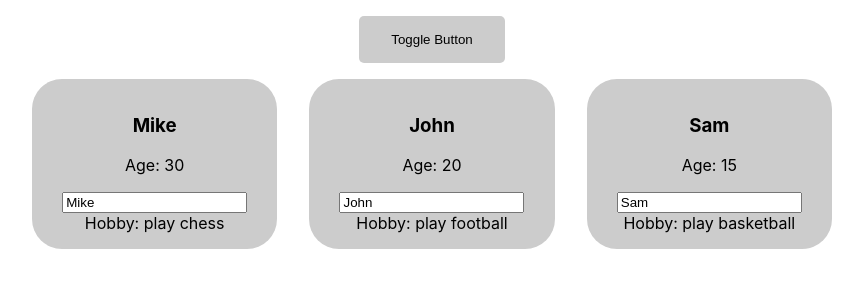
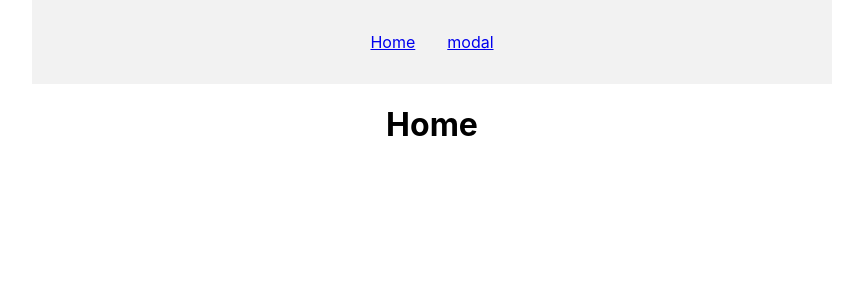
Before and after one commit to whoami2423/react-project, a React (Create React App) app: page / in a window 1280 px wide. Shown: the top 300 px of the page, without its empty margins (208-1071 px from the left). Built offline with nearby package versions, Linux system fonts and the light colour scheme.

Commit message:
add router

```diff
--- a/package.json
+++ b/package.json
@@ -8,6 +8,7 @@
     "@testing-library/user-event": "^13.5.0",
     "react": "^17.0.2",
     "react-dom": "^17.0.2",
+    "react-router-dom": "^6.2.1",
     "react-scripts": "5.0.0",
     "web-vitals": "^2.1.4"
   },
--- a/src/App.css
+++ b/src/App.css
@@ -8,14 +8,11 @@
   grid-template-columns: repeat(3, 1fr);
   gap: 2rem;
 }
-.btn {
-  display: inline-block;
-  padding: 1rem 2rem;
-  background: #ccc;
-  border: unset;
-  border-radius: 5px;
+.header {
+  padding: 2rem;
+  background: #f2f2f2;
+  margin-bottom: 1rem;
 }
-.btn--danger {
-  background: red;
-  color: white;
+.nav__link {
+  margin: 0 1rem;
 }
--- a/src/App.js
+++ b/src/App.js
@@ -1,7 +1,12 @@
 import {useState} from 'react';
 import './App.css';
+import Counter from './components/Counter/Counter';
+import Layout from './components/Layout/Layout';
+import People from './components/People/People';
 
-import Person from './components/Person/Person';
+import ToggleButton from './components/ToggleButton/ToggleButton';
+
+import {Routes, Route, BrowserRouter} from 'react-router-dom';
 
 function App() {
   const [users, setUsers] = useState([
@@ -24,7 +29,6 @@ function App() {
       })
     );
 
-
   };
 
   const increaseAge = (index) => {
@@ -37,40 +41,38 @@ function App() {
     })
   };
 
-  const buttonStyle = { margin: "1rem 0" };
+  const deletePerson = (id) => {
 
-  const btnClasses = ['btn'];
+    setUsers(
+      users.filter(user => user.id !== id)
+    );
 
-  if (!isShow) {
-    btnClasses.push('btn--danger');
-  }
+  };
 
   return (
     <div className="App">
-      <button
-        className={btnClasses.join(' ')}
-        style={buttonStyle}
-        onClick={() => setIsShow(!isShow)}
-      >
-        Toggle Button
-      </button>
-      {isShow ? (
-        <div className="people">
-          {users.map((user, index) => {
-            return (
-              <Person
-                key={user.id}
-                name={user.name}
-                age={user.age}
-                increase={() => increaseAge(index)}
-                change={(event) => changeName(event, user.id)}
-              >
-                Hobby: {user.hobby}
-              </Person>
-            );
-          })}
-        </div>
-      ) : null}
+        <BrowserRouter>
+          <Layout>
+              <Routes>
+                <Route path="/modal" element={<h1>Modal will be here</h1>} />
+                <Route path="/" element={<h1>Home</h1>} />
+
+                {/* <Route path="/">
+                  <ToggleButton isShow={isShow} setIsShow={setIsShow} />
+                  <Counter data={users} />
+
+                  {isShow ? (
+                    <People
+                      users={users}
+                      increaseAge={increaseAge}
+                      changeName={changeName}
+                      deletePerson={deletePerson}
+                    />
+                  ) : null}
+                </Route> */}
+              </Routes>
+          </Layout>
+        </BrowserRouter>
     </div>
   );
 }
--- /dev/null
+++ b/src/components/Counter/Counter.jsx
@@ -0,0 +1,22 @@
+
+function Counter({data}) {
+  const countStyles = {
+    color: "green",
+  };
+
+  if (data.length < 3) {
+    countStyles.color = "yellowgreen";
+  }
+
+  if (data.length < 2) {
+    countStyles.color = "red";
+    countStyles.textTransform = "uppercase";
+  }
+  return (
+    <div className="count-wrap" style={countStyles}>
+      <h2>Количество людей: {data.length}</h2>
+    </div>
+  );
+}
+
+export default Counter;
--- /dev/null
+++ b/src/components/Layout/Layout.jsx
@@ -0,0 +1,17 @@
+import { NavLink } from "react-router-dom";
+
+function Layout({children}) {
+  return (
+    <>
+      <header className="header">
+        <nav className="nav">
+          <NavLink to="/" className="nav__link">Home</NavLink>
+          <NavLink to="/modal" className="nav__link">modal</NavLink>
+        </nav>
+      </header>
+      <div className="wrap">{children}</div>
+    </>
+  );
+}
+
+export default Layout;
--- /dev/null
+++ b/src/components/People/People.jsx
@@ -0,0 +1,24 @@
+import Person from './Person/Person';
+
+function People({ users, increaseAge, changeName, deletePerson }) {
+  return (
+    <div className="people">
+      {users.map((user, index) => {
+        return (
+          <Person
+            key={user.id}
+            name={user.name}
+            age={user.age}
+            increase={() => increaseAge(index)}
+            change={(event) => changeName(event, user.id)}
+            remove={() => deletePerson(user.id)}
+          >
+            Hobby: {user.hobby}
+          </Person>
+        );
+      })}
+    </div>
+  );
+}
+
+export default People;
--- a/src/components/Person/Person.js
+++ b/src/components/People/Person/Person.js
@@ -1,18 +1,20 @@
 import './Person.css';
 
-function Person (props) {
+function Person({ name, increase, age, change, remove, children }) {
   return (
     // React.createElement('div', {className: "title"},
     //   React.createElement('h3', {className: "title"}, props.name),
     //   React.createElement('p', {className: 'age'}, "Age: " + props.age)
     // )
     <div className="person">
-      <h3 className="title" onClick={props.increase}>
-        {props.name}
+      <h3 className="title" onClick={increase}>
+        {name}
       </h3>
-      <p className="age">Age: {props.age}</p>
-      <input type="text" value={props.name} onChange={props.change} />
-      <div className="hobby">{props.children}</div>
+      <p className="age">Age: {age}</p>
+      <input type="text" value={name} onChange={change} />
+      <div className="hobby" onClick={remove}>
+        {children}
+      </div>
     </div>
   );
 }
--- /dev/null
+++ b/src/components/ToggleButton/ToggleButton.css
@@ -0,0 +1,11 @@
+.btn {
+  display: inline-block;
+  padding: 1rem 2rem;
+  background: #ccc;
+  border: unset;
+  border-radius: 5px;
+}
+.btn--danger {
+  background: red;
+  color: white;
+}
--- /dev/null
+++ b/src/components/ToggleButton/ToggleButton.jsx
@@ -0,0 +1,22 @@
+import './ToggleButton.css';
+
+function ToggleButton({ isShow, setIsShow }) {
+  const buttonStyle = { margin: "1rem 0" };
+
+  const btnClasses = ["btn"];
+
+  if (!isShow) {
+    btnClasses.push("btn--danger");
+  }
+  return (
+    <button
+      className={btnClasses.join(" ")}
+      style={buttonStyle}
+      onClick={() => setIsShow(!isShow)}
+    >
+      Toggle Button
+    </button>
+  );
+}
+
+export default ToggleButton;
--- a/src/index.js
+++ b/src/index.js
@@ -4,11 +4,12 @@ import './index.css';
 import App from './App';
 import reportWebVitals from './reportWebVitals';
 
+
 ReactDOM.render(
   <React.StrictMode>
-    <App />
+      <App />
   </React.StrictMode>,
-  document.getElementById('root')
+  document.getElementById("root")
 );
 
 // If you want to start measuring performance in your app, pass a function
```
Also changed, not shown: src/components/People/Person/Person.css (renamed from src/components/Person/Person.css), 1 other file (tests, documents, lock files or other folders).
